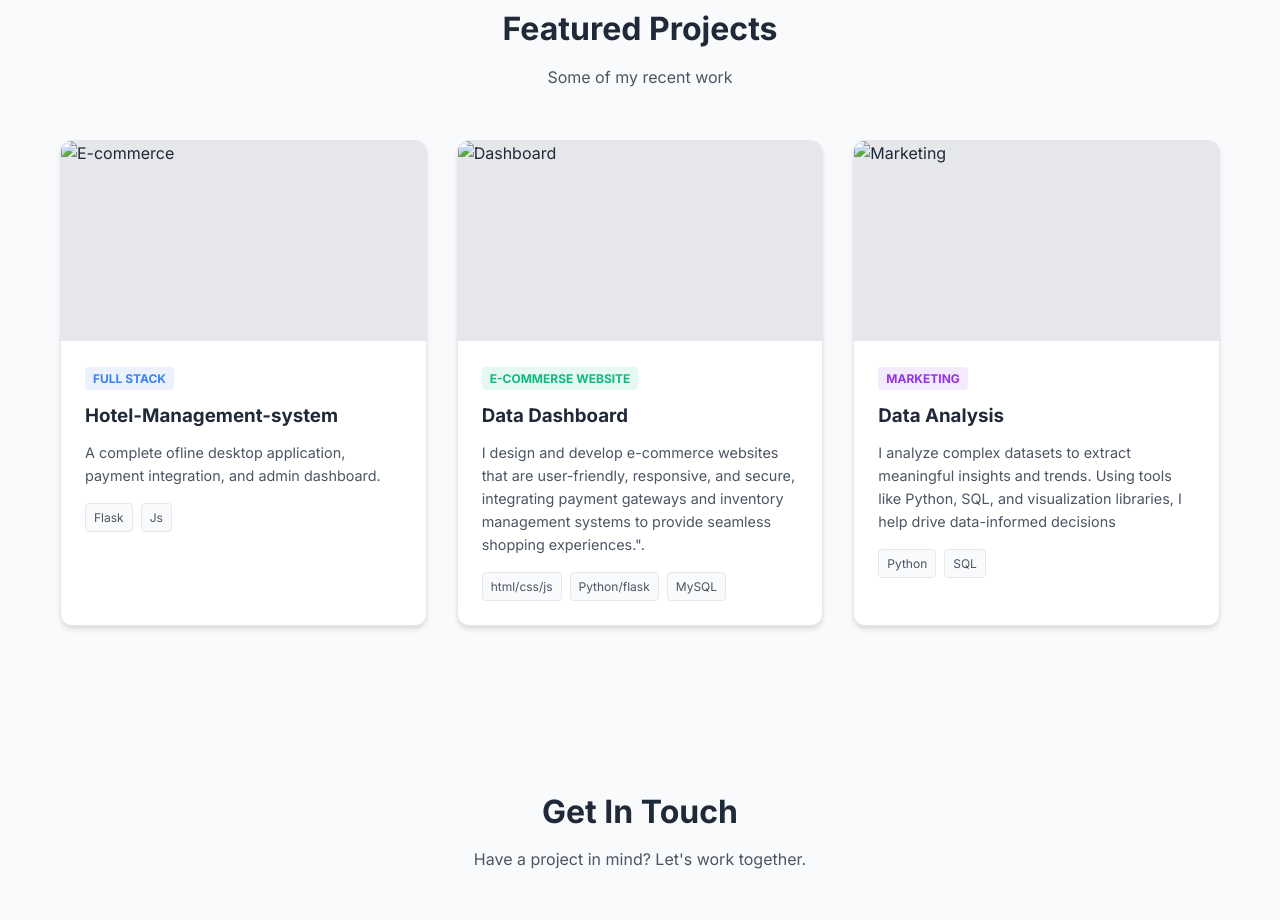
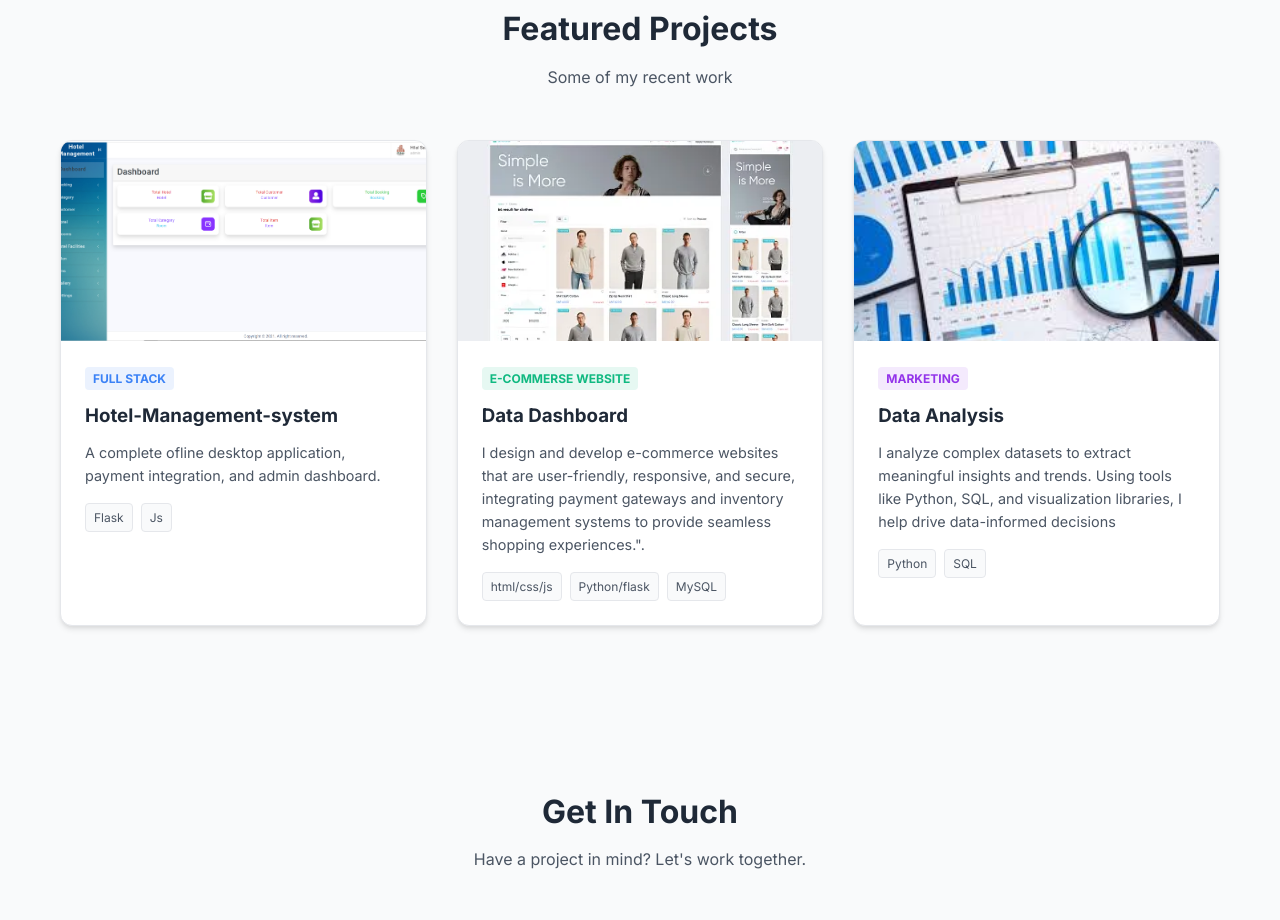
Before and after one commit to Ujjawalsah060/MyPortfoliyo_website2082, a plain HTML site: page index.html in a window 1280 px wide. Shown: the part 2753-3673 px from the top of the page. Drawn offline with nearby package versions, Linux system fonts and the light colour scheme.

Commit message:
Update index.html

```diff
--- a/index.html
+++ b/index.html
@@ -800,7 +800,7 @@
                 <!-- Project 1 -->
                 <div class="project-card">
                     <div class="project-img">
-                        <img src="static/image/hotel-management-hilalsalarzi.png" alt="E-commerce">
+                        <img src="hotel-management-hilalsalarzi.png" alt="E-commerce">
                     </div>
                     <div class="project-content">
                         <span class="tag">Full Stack</span>
@@ -816,7 +816,7 @@
                 <!-- Project 2 -->
                 <div class="project-card">
                     <div class="project-img">
-                        <img src="static/image/ecommerse.webp" alt="Dashboard">
+                        <img src="ecommerse.webp" alt="Dashboard">
                     </div>
                     <div class="project-content">
                         <span class="tag" style="color: var(--secondary); background: rgba(16, 185, 129, 0.1);">E-commerse website</span>
@@ -833,7 +833,7 @@
                 <!-- Project 3 -->
                 <div class="project-card">
                     <div class="project-img">
-                        <img src="static/image/dataanalysis.jpg" alt="Marketing">
+                        <img src="dataanalysis.jpg" alt="Marketing">
                     </div>
                     <div class="project-content">
                         <span class="tag" style="color: #9333ea; background: rgba(147, 51, 234, 0.1);">Marketing</span>
```
